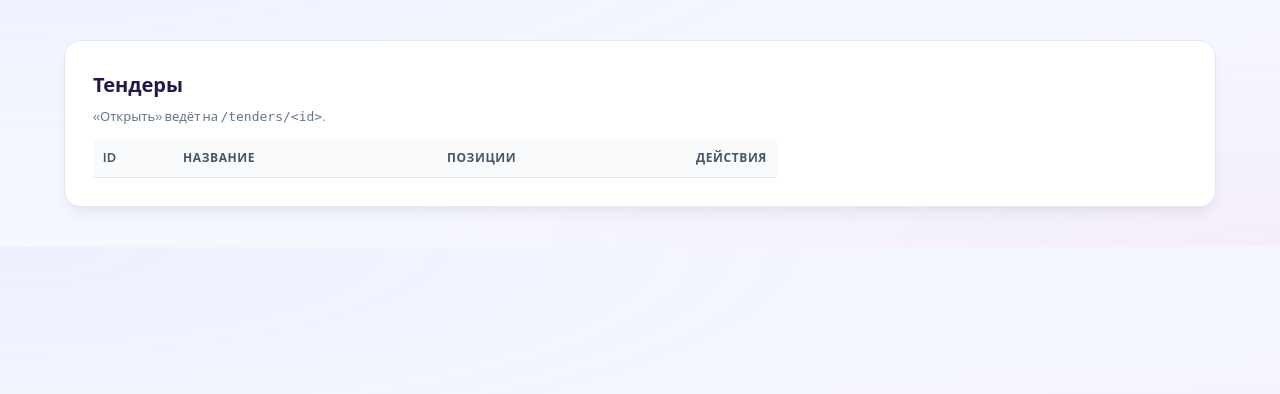
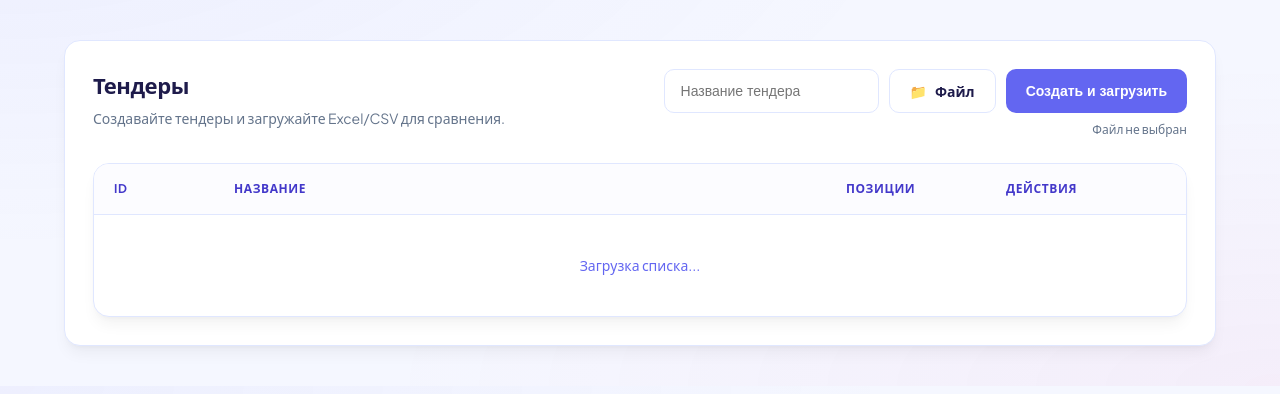
Before and after one commit to Tabascoden/pricelist-search-public, a Flask app: template templates/tender_project.html in a window 1280 px wide. Shown: the part 73-467 px from the top of the page. Run offline with Flask 3, Linux system fonts and the light colour scheme; the template is opened without the code that fills it, so the values that code supplies are empty; some libraries are stand-ins or nearby versions.

Commit message:
Update tenders list layout

```diff
--- a/static/tenders.js
+++ b/static/tenders.js
@@ -441,24 +441,31 @@
     projectBox.classList.add("hidden");
 
     const tb = $("#tenders-list-body");
-    tb.innerHTML = (state.projects || []).map(p => `
+    tb.innerHTML = (state.projects || []).map(p => {
+      const title = p.title || `Тендер #${p.id}`;
+      const count = Number.isFinite(Number(p.items_count)) ? Number(p.items_count) : 0;
+      return `
+        <tr>
+          <td data-label="ID"><span class="badge">#${esc(p.id)}</span></td>
+          <td data-label="Название">
+            <a class="accent" href="/tenders/${esc(p.id)}">${esc(title)}</a>
+          </td>
+          <td data-label="Позиции"><span class="badge">${esc(count)}</span></td>
+          <td data-label="Действия">
+            <div class="tender-actions-row">
+              <a class="btn primary" href="/tenders/${esc(p.id)}">Открыть</a>
+              <button class="btn danger" data-del="${esc(p.id)}">Удалить</button>
+            </div>
+          </td>
+        </tr>
+      `;
+    }).join("") || `
       <tr>
-        <td>${esc(p.id)}</td>
-        <td><b>${esc(p.title || ("Тендер #" + p.id))}</b></td>
-        <td>${esc(p.items_count ?? "")}</td>
-        <td class="tender-actions-col">
-          <button class="btn" data-open="${esc(p.id)}">Открыть</button>
-          <button class="btn danger" data-del="${esc(p.id)}">Удалить</button>
+        <td colspan="4" style="text-align:center; padding:40px; color:var(--text-muted)">
+          Пока нет тендеров. Загрузите Excel.
         </td>
       </tr>
-    `).join("") || `<tr><td colspan="4" class="tender-hint">Пока нет тендеров. Загрузите Excel.</td></tr>`;
-
-    $$("button[data-open]", tb).forEach(btn => {
-      btn.onclick = () => {
-        const id = Number(btn.getAttribute("data-open"));
-        location.href = `/tenders/${id}`;
-      };
-    });
+    `;
 
     $$("button[data-del]", tb).forEach(btn => {
       btn.onclick = async () => {
@@ -837,6 +844,14 @@
         if (id) location.href = `/tenders/${id}`;
       };
     }
+    const fileInput = $("#tenders-file-input");
+    const fileName = $("#tenders-file-name");
+    if (fileInput && fileName) {
+      fileInput.addEventListener("change", () => {
+        const name = fileInput.files && fileInput.files[0] ? fileInput.files[0].name : "Файл не выбран";
+        fileName.textContent = name;
+      });
+    }
 
     const addForm = $("#tenders-add-item-form");
     addForm?.addEventListener("submit", async (e) => {
--- a/templates/tender_project.html
+++ b/templates/tender_project.html
@@ -2,29 +2,41 @@
 {% block content %}
 
 <div class="card" id="tenders-demo">
-  <div class="tender-flex">
-    <div class="h2">Тендеры</div>
+  <div class="cardHeader">
+    <div>
+      <h2>Тендеры</h2>
+      <div class="sub">Создавайте тендеры и загружайте Excel/CSV для сравнения.</div>
+    </div>
+    <div class="right">
+      <form class="tender-form" id="tenders-upload-form" enctype="multipart/form-data">
+        <input class="input" type="text" name="title" placeholder="Название тендера" required />
+        <label class="btn tender-file-btn">
+          📁 <span>Файл</span>
+          <input id="tenders-file-input" type="file" name="file" required />
+        </label>
+        <button class="btn primary" type="submit">Создать и загрузить</button>
+      </form>
+      <div class="tender-file-name" id="tenders-file-name">Файл не выбран</div>
+    </div>
   </div>
 
   <div id="tenders-view-list">
-    <div class="tender-hint" style="margin-top:8px;">
-      «Открыть» ведёт на <code>/tenders/&lt;id&gt;</code>.
-    </div>
-
-    <div class="tender-table-wrap" style="margin-top:12px;">
-      <div class="tender-grid">
+    <div class="tableWrap">
       <table>
         <thead>
           <tr>
-              <th style="width:80px;">ID</th>
+            <th style="width:120px;">ID</th>
             <th>Название</th>
-              <th style="width:120px;">Позиции</th>
-              <th class="tender-actions-col" style="width:220px;">Действия</th>
+            <th style="width:160px;">Позиции</th>
+            <th style="width:200px;">Действия</th>
           </tr>
         </thead>
-          <tbody id="tenders-list-body"></tbody>
+        <tbody id="tenders-list-body">
+          <tr>
+            <td colspan="4" style="text-align:center; padding:40px; color:var(--text-muted)">Загрузка списка...</td>
+          </tr>
+        </tbody>
       </table>
-      </div>
     </div>
   </div>
 
@@ -136,9 +148,11 @@
 
 <style>
   #tenders-demo .hidden { display:none !important; }
-  #tenders-demo .tender-flex { display:flex; align-items:center; gap:12px; flex-wrap:wrap; }
-  #tenders-demo .tender-actions-bar { margin-left:auto; display:flex; gap:10px; align-items:center; flex-wrap:wrap; }
-  #tenders-demo .tender-form { display:flex; gap:10px; align-items:center; }
+  #tenders-demo .tender-form { display:flex; gap:10px; align-items:center; flex-wrap:wrap; justify-content:flex-end; }
+  #tenders-demo .tender-file-btn { position: relative; overflow: hidden; }
+  #tenders-demo .tender-file-btn input[type="file"] { position: absolute; inset: 0; opacity: 0; cursor: pointer; }
+  #tenders-demo .tender-file-name { font-size: 12px; color: #64748b; margin-top: 8px; text-align: right; }
+  #tenders-demo .tender-actions-row { display:flex; gap:8px; align-items:center; flex-wrap:wrap; }
   #tenders-demo .tender-topbar { display:flex; gap:14px; align-items:flex-start; justify-content:space-between; flex-wrap:wrap; }
   #tenders-demo .tender-title { flex: 1 1 auto; min-width: 240px; }
   #tenders-demo .h2 { font-size: 20px; font-weight: 800; }
@@ -149,11 +163,6 @@
   #tenders-demo .tender-grid table { width:100%; border-collapse: collapse; }
   #tenders-demo .tender-grid th, #tenders-demo .tender-grid td { border-bottom: 1px solid #e2e8f0; padding: 10px; vertical-align: top; }
   #tenders-demo .tender-grid thead th { position: sticky; top: 0; background: #f8fafc; z-index: 1; font-size:12px; text-transform: uppercase; color:#475569; }
-  #tenders-demo .tender-actions-col { display:flex; gap:10px; align-items:center; justify-content:flex-end; }
-  #tenders-demo .btn { background:#4f46e5; color:white; border:1px solid #4f46e5; }
-  #tenders-demo .btn:hover { background:#4338ca; border-color:#4338ca; }
-  #tenders-demo .primary { background:#4f46e5; color:white; border-color:#4f46e5; }
-  #tenders-demo .danger { background:#4f46e5; color:white; border-color:#4f46e5; }
   #tenders-demo .tender-dropdown-wrap { position: relative; }
   #tenders-demo .tender-dropdown { position: absolute; top: calc(100% + 8px); right: 0; width: 420px; background: #fff; border: 1px solid #e2e8f0; border-radius: 14px; box-shadow: 0 16px 30px rgba(15, 23, 42, 0.12); padding: 12px; z-index: 20; }
   #tenders-demo .tender-dropdown-header { display:flex; align-items:center; justify-content:space-between; gap:10px; }
@@ -205,7 +214,8 @@
   #tenders-demo .input-unit { width: 90px; }
 
   @media (max-width: 880px){
-    #tenders-demo .tender-actions-bar { width: 100%; justify-content:flex-end; }
+    #tenders-demo .tender-form { width: 100%; justify-content:flex-end; }
+    #tenders-demo .tender-file-name { text-align: left; }
     #tenders-demo .tender-dropdown { position: static; width: 100%; box-shadow: none; margin-top: 10px; }
     #tenders-demo .suppliersList { grid-template-columns: 1fr; }
   }
```
Also changed, not shown: templates/tenders.html (+27 -24 lines). Lines whose indentation alone changed are shown as unchanged.
